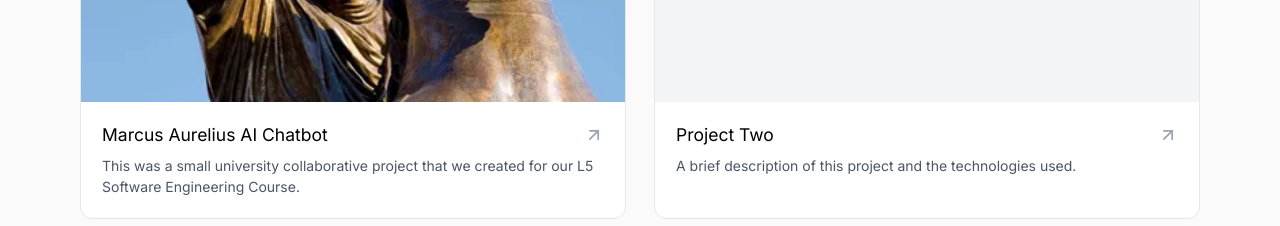
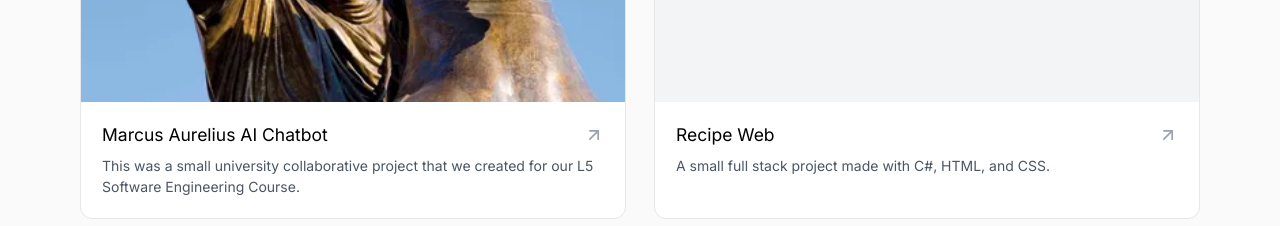
Before and after one commit to whos-ryan/CV_Site, a React (Vite) app: page / in a window 1280 px wide. Shown: the part 1600-1826 px from the top of the page. Built offline with nearby package versions, Linux system fonts and the light colour scheme.

Commit message:
P07 - Added Project 2

```diff
--- a/src/components/Footer.tsx
+++ b/src/components/Footer.tsx
@@ -10,7 +10,7 @@ const footerNavLinks = [
 const footerConnectLinks = [
   { label: 'GitHub', href: 'https://github.com/whos-ryan' },
   { label: 'LinkedIn', href: 'https://www.linkedin.com/in/ryan-kelly-841201283/' },
-  { label: 'Email', href: 'mailto:ryankelly@example.com' },
+  { label: 'Email', href: 'mailto:ryankelly4553@gmail.com' },
 ];
 
 export function Footer() {
@@ -36,7 +36,7 @@ export function Footer() {
               <a href="https://www.linkedin.com/in/ryan-kelly-841201283/" className="w-10 h-10 bg-gray-800 dark:bg-gray-900 rounded-md flex items-center justify-center hover:bg-blue-600 dark:hover:bg-blue-500 transition-colors" aria-label="LinkedIn">
                 <Linkedin size={20} />
               </a>
-              <a href="mailto:ryankelly@example.com" className="w-10 h-10 bg-gray-800 dark:bg-gray-900 rounded-md flex items-center justify-center hover:bg-blue-600 dark:hover:bg-blue-500 transition-colors" aria-label="Email">
+              <a href="mailto:ryankelly4553@gmail.com" className="w-10 h-10 bg-gray-800 dark:bg-gray-900 rounded-md flex items-center justify-center hover:bg-blue-600 dark:hover:bg-blue-500 transition-colors" aria-label="Email">
                 <Mail size={20} />
               </a>
             </div>
--- a/src/components/Projects.tsx
+++ b/src/components/Projects.tsx
@@ -8,10 +8,10 @@ const projects = [
     href: 'https://marcusaurelius-client.vercel.app',
   },
   {
-    title: 'Project Two',
-    description: 'A brief description of this project and the technologies used.',
+    title: 'Recipe Web',
+    description: 'A small full stack project made with C#, HTML, and CSS.',
     image: '',
-    href: '#',
+    href: 'https://recipeweb-production.up.railway.app',
   },
   {
     title: 'Project Three',
```
